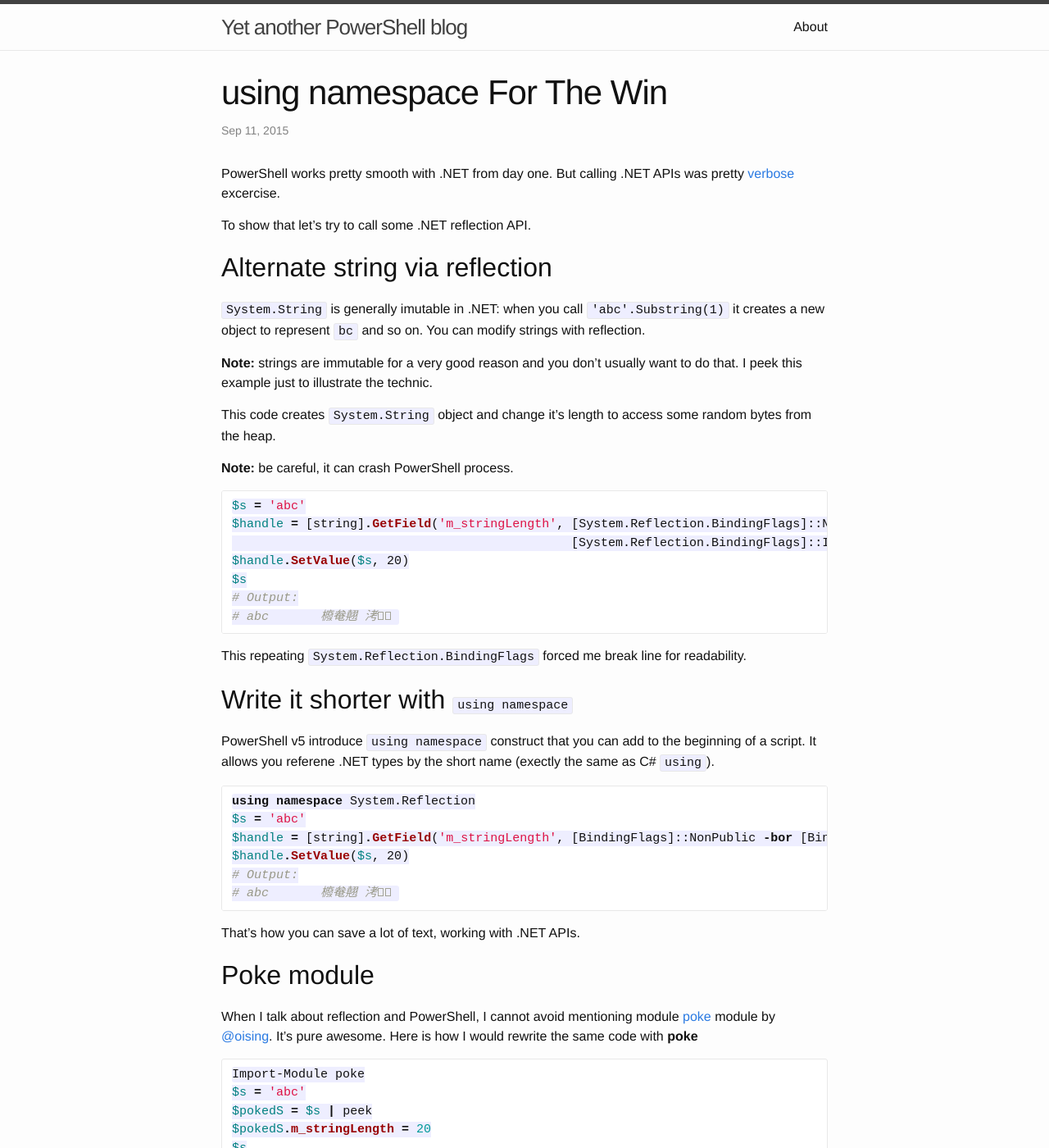
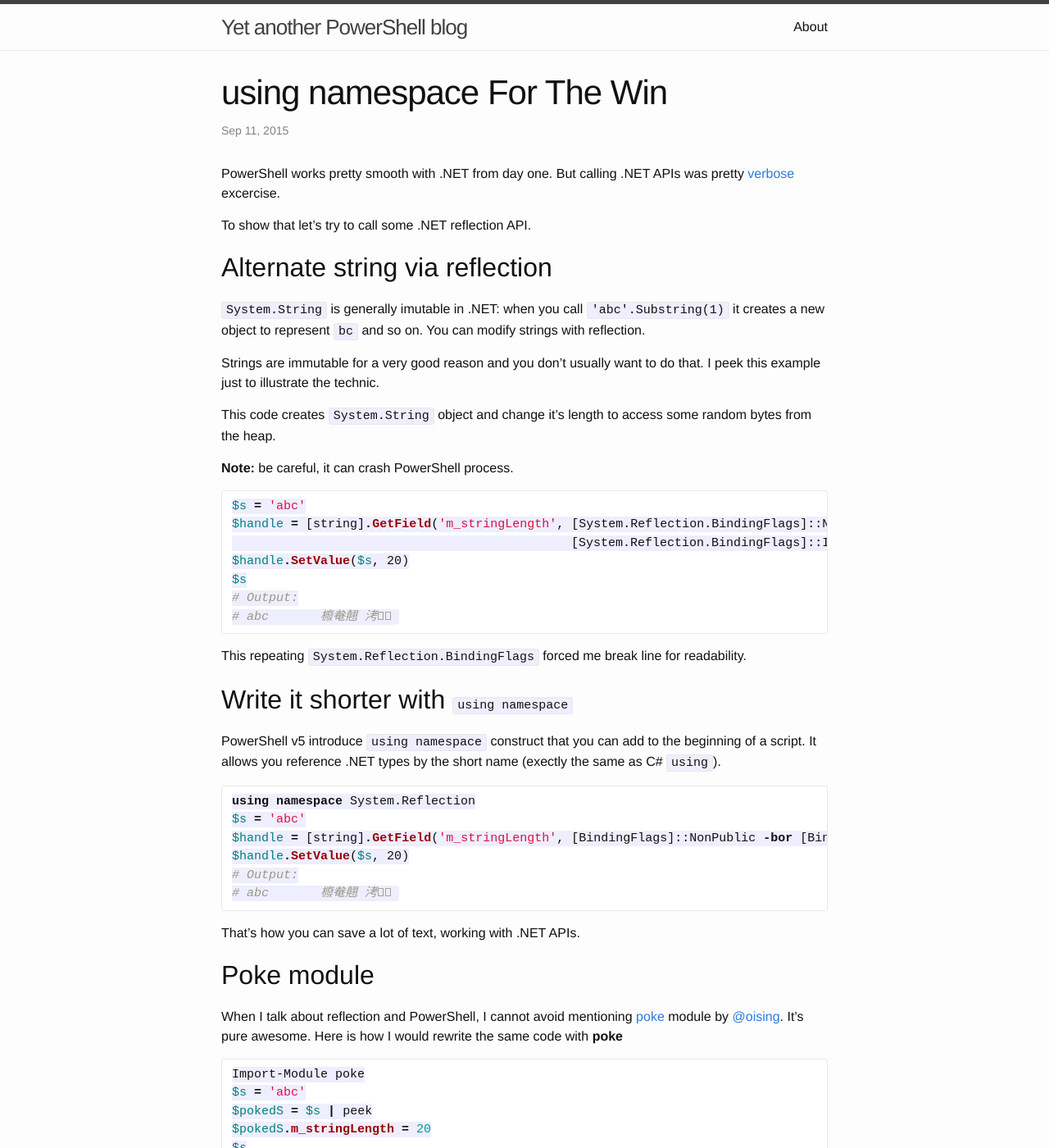
Before and after one commit to vors/vors.github.io, a Jekyll site: the page built from _posts/2015-09-11-using-namespace-for-the-win.markdown, in a window 1280 px wide and 1400 px high. Shown: the whole window at 82% size. Built offline with Jekyll 4.4.1, drawn with Linux system fonts in a browser that asks for light colours.

Commit message:
Update 2015-09-11-using-namespace-for-the-win.markdown

```diff
--- a/_posts/2015-09-11-using-namespace-for-the-win.markdown
+++ b/_posts/2015-09-11-using-namespace-for-the-win.markdown
@@ -17,7 +17,7 @@ To show that let's try to call some .NET reflection API.
 when you call `'abc'.Substring(1)` it creates a new object to represent `bc` and so on.
 You can modify strings with reflection.
 
-**Note:** strings are immutable for a very good reason and you don't usually want to do that.
+Strings are immutable for a very good reason and you don't usually want to do that.
 I peek this example just to illustrate the technic.
 
 This code creates `System.String` object and change it's length to access some random bytes from the heap.
@@ -39,7 +39,7 @@ This repeating `System.Reflection.BindingFlags` forced me break line for readabi
 ## Write it shorter with `using namespace`
 
 PowerShell v5 introduce `using namespace` construct that you can add to the beginning of a script.
-It allows you referene .NET types by the short name (exectly the same as C# `using`).
+It allows you reference .NET types by the short name (exectly the same as C# `using`).
 
 ~~~powershell
 using namespace System.Reflection
@@ -54,7 +54,7 @@ That's how you can save a lot of text, working with .NET APIs.
 
 ## Poke module
 
-When I talk about reflection and PowerShell, I cannot avoid mentioning module [poke](https://github.com/oising/poke) module by [@oising](https://github.com/oising).
+When I talk about reflection and PowerShell, I cannot avoid mentioning [poke](https://github.com/oising/poke) module by [@oising](https://github.com/oising).
 It's pure awesome.
 Here is how I would rewrite the same code with **poke**
 
```
